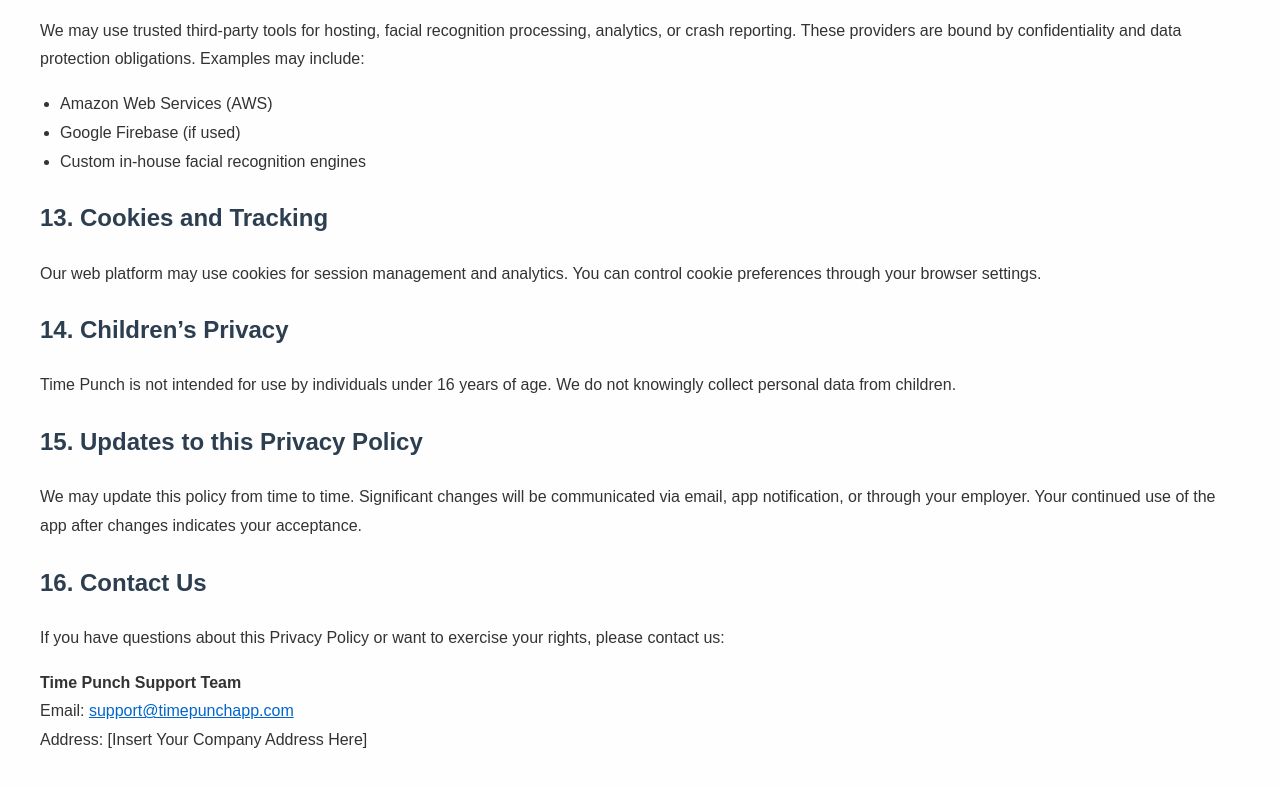
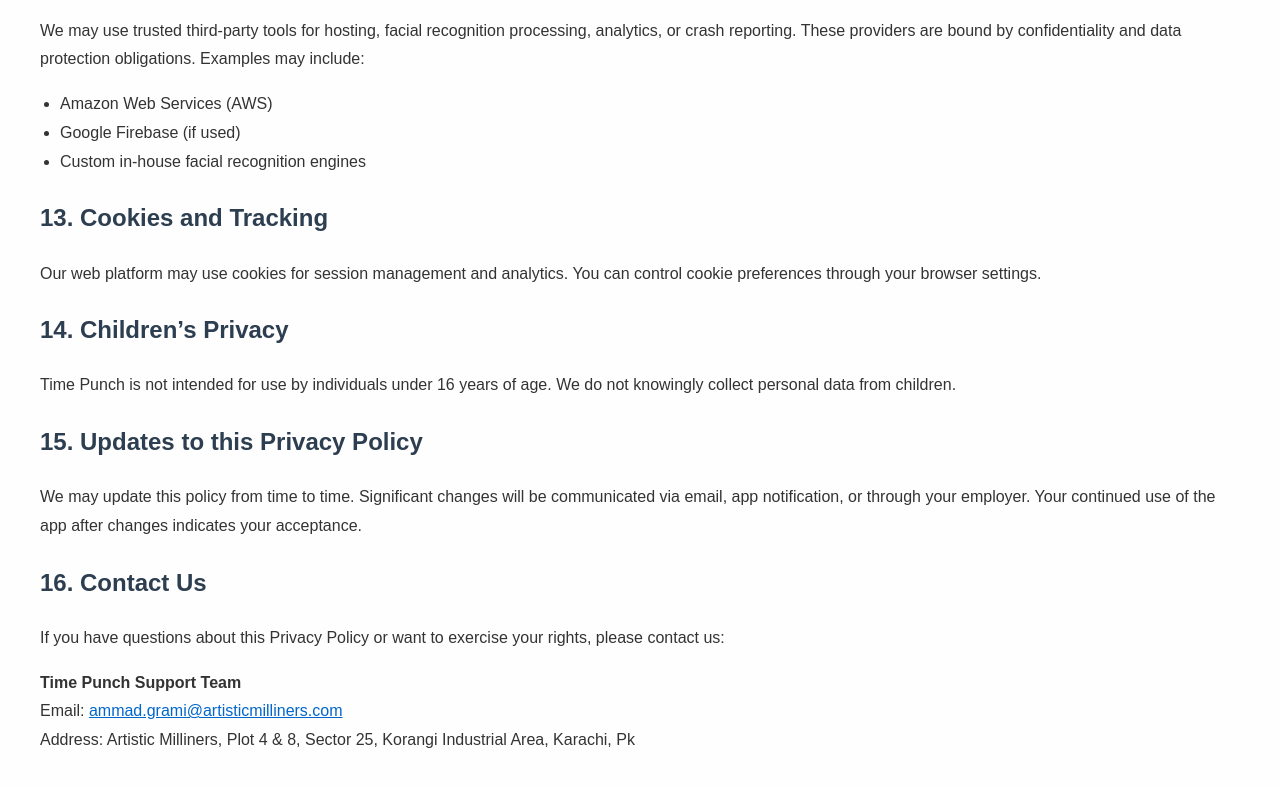
Before and after one commit to ALIKHAN4733/Time-Punch-, a plain HTML site: page index.html in a window 1280 px wide. Shown: the part 3242-4029 px from the top of the page. Drawn offline with Linux system fonts and the light colour scheme.

Commit message:
Update index.html

```diff
--- a/index.html
+++ b/index.html
@@ -160,8 +160,8 @@
   <p>If you have questions about this Privacy Policy or want to exercise your rights, please contact us:</p>
   <p>
     <strong>Time Punch Support Team</strong><br>
-    Email: <a href="mailto:support@timepunchapp.com">support@timepunchapp.com</a><br>
-    Address: [Insert Your Company Address Here]
+    Email: <a href="mailto:support@timepunchapp.com">ammad.grami@artisticmilliners.com</a><br>
+    Address: Artistic Milliners, Plot 4 & 8, Sector 25, Korangi Industrial Area, Karachi, Pk
   </p>
 
 </body>
```
